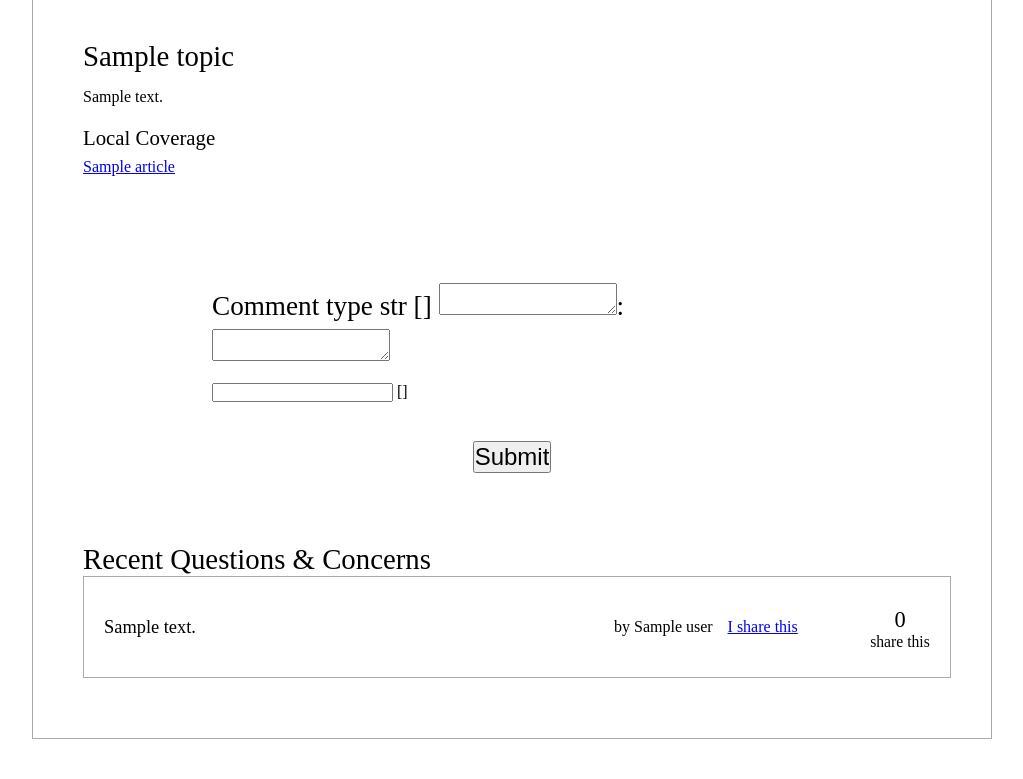
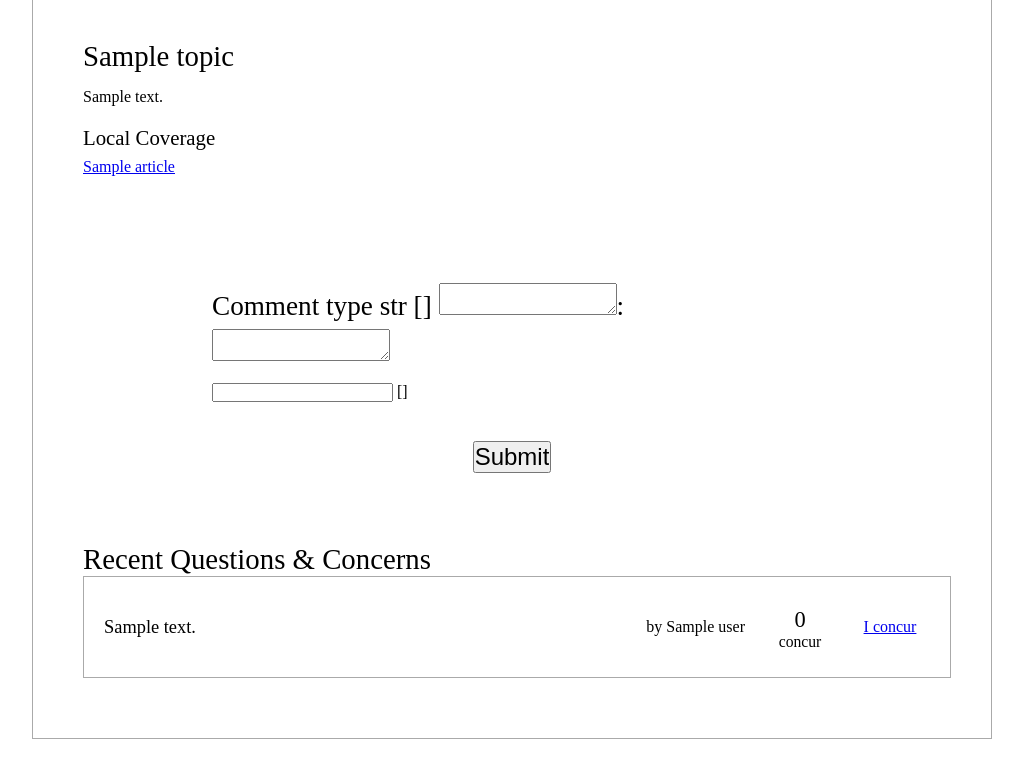
Before and after one commit to medillcmip/Radregator, a Django app: template templates/frontpage.html in a window 1280 px wide. Shown: the part 364-1143 px from the top of the page, without its empty margins (128-1151 px from the left). Run offline with Django 3.2, Linux system fonts and the light colour scheme; the template is opened without the code that fills it: most values are stand-ins (such as "Sample title", 1, 10 or a date in 2020); form fields are guessed from the names that the template uses.

Commit message:
CSS and template updates for v0.1 django integration

```diff
--- a/media/css/style.css
+++ b/media/css/style.css
@@ -267,8 +267,8 @@ ul.recentquestcons li p.bbq {
 ul.recentquestcons li p.chef {
 	line-height: 80px;
 	font-size: 1em;
-	margin-left: 10px;
-	float: left;
+	margin-right: 15px;
+	float: right;
 }
 
 ul.recentquestcons li p.agrees {
--- a/templates/base.html
+++ b/templates/base.html
@@ -18,7 +18,7 @@
 
 
 	<script src="/static/js/jquery.tools.min.js"></script>
-	<!--<script src="/js/jquery.colorbox-min.js"></script>-->
+	<script src="/static/js/jquery.colorbox-min.js"></script>
 
 	<script type="text/javascript">
 
@@ -40,7 +40,7 @@
             });
 
 			// Registration/Login Overlay
-			// $("a.colorbox").colorbox();
+			$("a.colorbox").colorbox();
 
   		});
 
--- a/templates/frontpage.html
+++ b/templates/frontpage.html
@@ -45,9 +45,10 @@
 			{% for comment in thetopic.comments.all %}
 				<li>
 					<p class="bbq">{{ comment.text }}</p>
+
+					<a href="#" class="youagree">I concur</a>
+					<p class="agrees">0<span>concur</span></p>
 					<p class="chef">by <span>{{ comment.user }}</span>
-					<a href="#" class="youagree">I share this</a>
-					<p class="agrees">0<span>share this</span></p>
 				</li>
 			{% empty %}
     			<li><p class="bbq">This topic has no related questions, yet.</p></li>
```
